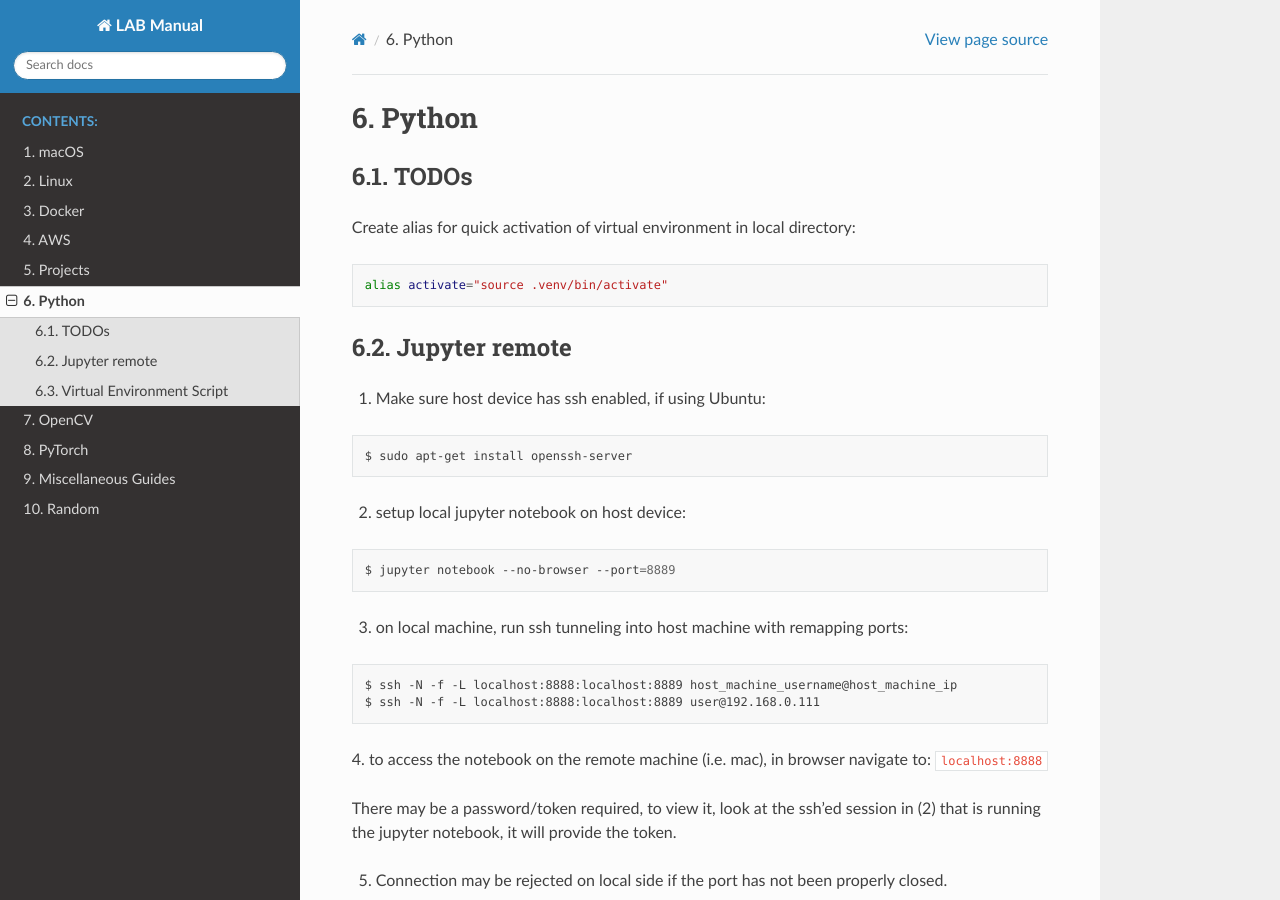
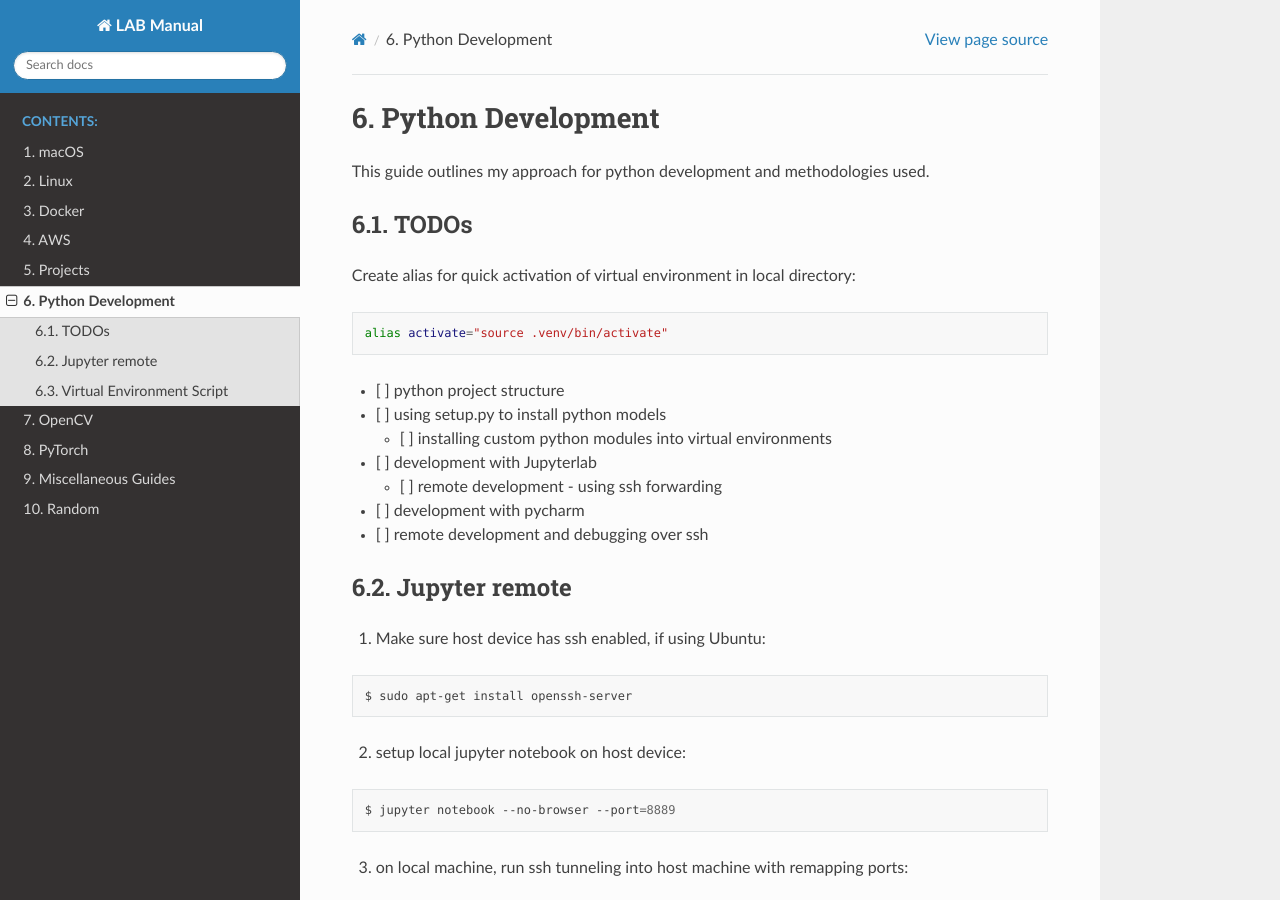
Before and after one commit to evgenyslab/labmanual, a Sphinx documentation site: the page built from docs/python.rst, in a window 1280 px wide and 900 px high. Built offline with Sphinx 7.4.7 and the Read the Docs theme 2.0.0, drawn with Linux system fonts in a browser that asks for light colours.

Commit message:
Update python.rst

```diff
--- a/docs/python.rst
+++ b/docs/python.rst
@@ -1,7 +1,9 @@
 .. comment:
 
-Python
-======
+Python Development
+==================
+
+This guide outlines my approach for python development and methodologies used.
 
 
 TODOs
@@ -13,6 +15,19 @@ Create alias for quick activation of virtual environment in local directory:
 .. code-block:: bash
 
 	alias activate="source .venv/bin/activate"
+
+- [ ] python project structure
+- [ ] using setup.py to install python models
+
+  -  [ ] installing custom python modules into virtual environments
+
+- [ ] development with Jupyterlab
+
+  - [ ] remote development - using ssh forwarding
+
+- [ ] development with pycharm
+
+- [ ] remote development and debugging over ssh
 
 
 Jupyter remote
```
